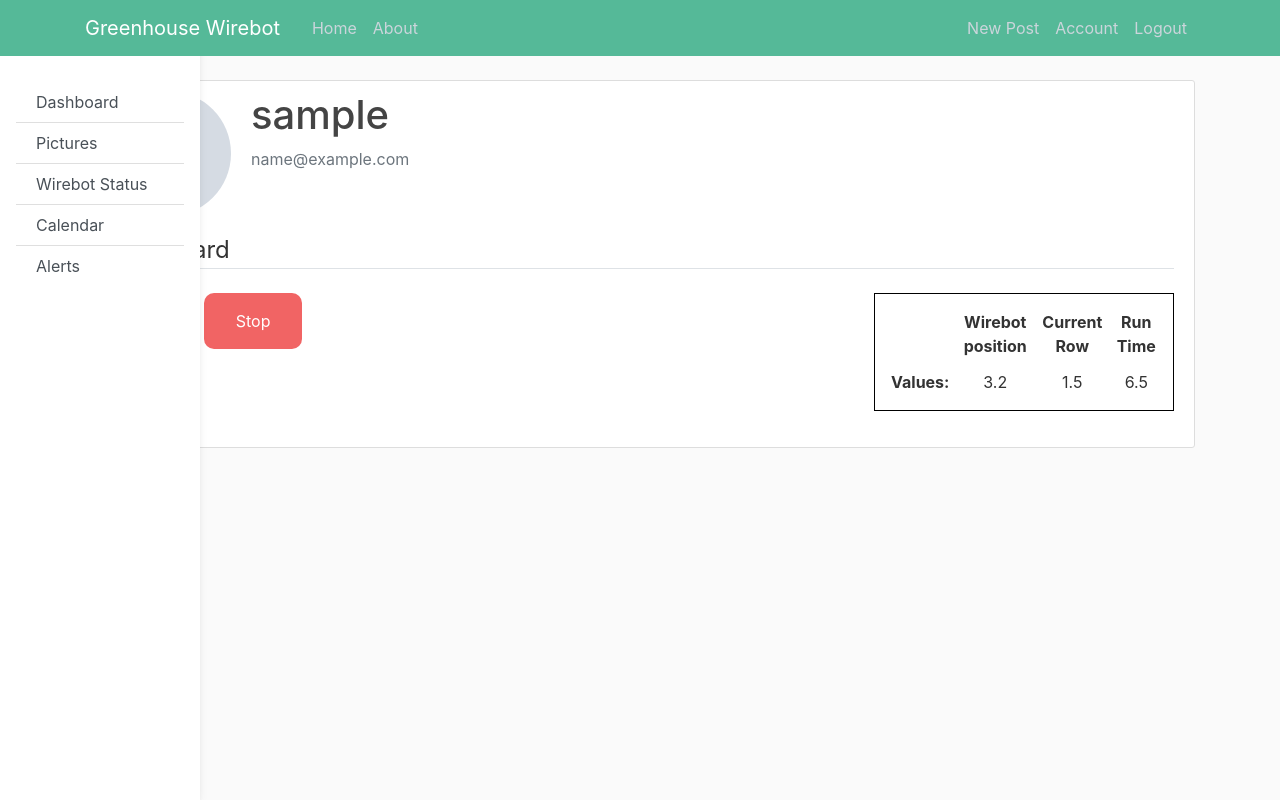
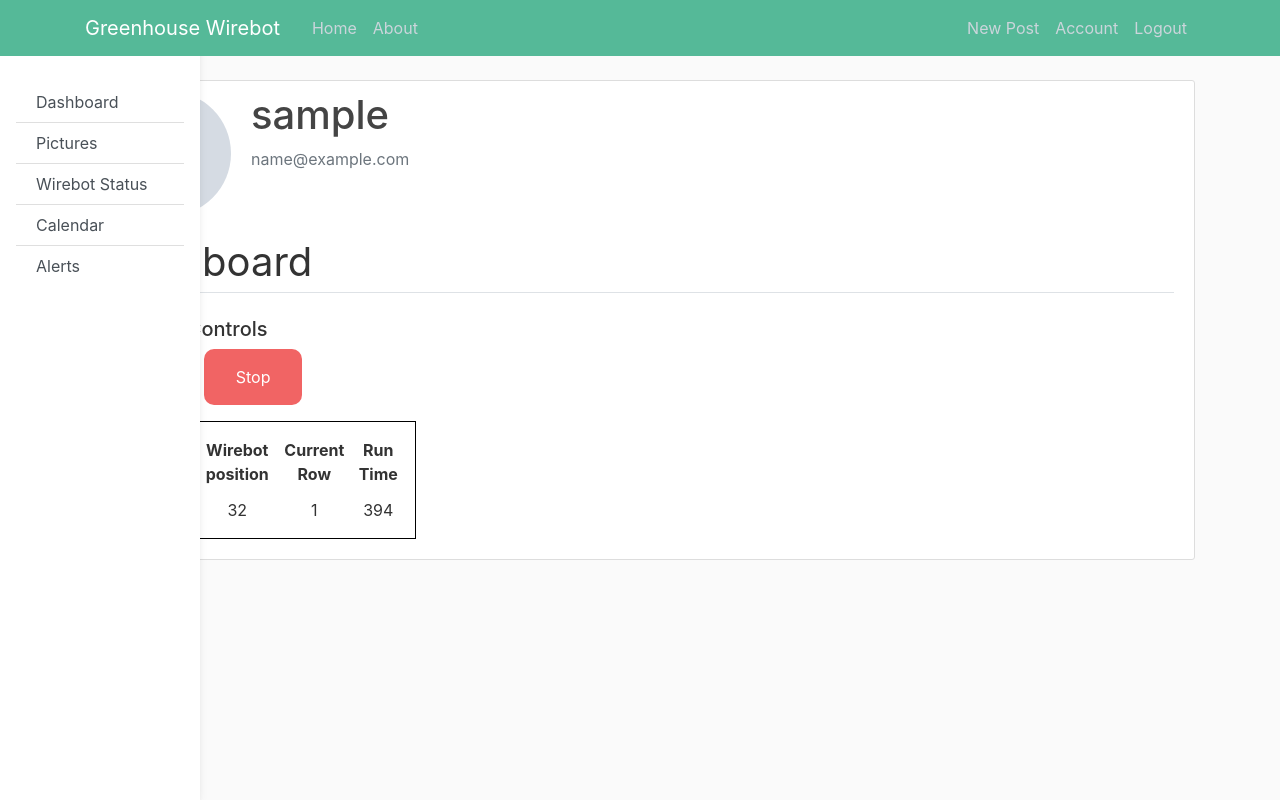
Before and after one commit to tamu-njarrett/wirebot-app, a Flask app: template wirebot/templates/dashboard.html in a window 1280 px wide. Run offline with Flask 3, Linux system fonts and the light colour scheme; a user stored in the database is signed in; tables that the repository leaves empty hold one stand-in row (values such as "Sample post"); the template is opened without the code that fills it: most values are stand-ins (such as "Sample title", 1, 10 or a date in 2020); grey boxes marked "Sample" are stand-in pictures; data that the repository does not hold is empty; some libraries are stand-ins or nearby versions.

Commit message:
Updated Dashboard layout

```diff
--- a/wirebot/__init__.py
+++ b/wirebot/__init__.py
@@ -5,7 +5,7 @@
 from flask_login import LoginManager
 from flask_mail import Mail
 from turbo_flask import Turbo
-from flask_socketio import SocketIO
+#from flask_socketio import SocketIO
 from wirebot.config import Config
 
 
@@ -17,7 +17,7 @@
 login_manager.login_message_category = 'info'   # bootstrap: flash message for logging in
 mail = Mail()
 turbo = Turbo()
-socketio = SocketIO()
+#socketio = SocketIO()
 
 def create_app(config_class=Config):
     app = Flask(__name__)
@@ -39,5 +39,5 @@
     app.register_blueprint(main)
     app.register_blueprint(errors)
 
-    socketio.init_app(app)
+    #socketio.init_app(app)
     return app
--- a/wirebot/sockets/events.py
+++ b/wirebot/sockets/events.py
@@ -7,7 +7,6 @@
 @sockets.on('connect')
 def connect():
     emit('after connect', {'data':'Howdy'})
-    print('Client device connected')
 
 @sockets.on('disconnect')
 def disconnect():
--- a/wirebot/static/main.css
+++ b/wirebot/static/main.css
@@ -136,7 +136,7 @@
 }
 
 .load {
-  float: right;
+  float: inherit;
   width: 300px;
   border: 1px solid black;
   margin-left: 10px;
--- a/wirebot/templates/about.html
+++ b/wirebot/templates/about.html
@@ -1,4 +1,8 @@
 {% extends "layout.html" %}
 {% block content %}
-    <h1>About Page</h1>
+<legend class="border-bottom mb-4" style="font-size:40px">What is a Wirebot?</legend>
+    <body>
+        <h4 style="padding-inline: 5px; padding-bottom: 10px">A wirebot is a a motor driven device that travels along a cable or cord.</h4>
+        <h5 style="padding-inline: 5px; padding-bottom: 10px">This web application allows users to control their wirebot and view pictures it has taken.</h5>
+    </body>
 {% endblock content %}
--- a/wirebot/templates/alerts.html
+++ b/wirebot/templates/alerts.html
@@ -12,7 +12,7 @@
     <fieldset class="form-group">
         <legend class="border-bottom mb-4">Alerts</legend>
         <div class="form-group">
-
+            <p class="article-content">### Alerts Under Construction ###</p>
         </div>
     {% endblock content %}
 </body>
--- a/wirebot/templates/calendar.html
+++ b/wirebot/templates/calendar.html
@@ -12,7 +12,7 @@
     <fieldset class="form-group">
         <legend class="border-bottom mb-4">Calendar</legend>
         <div class="form-group">
-
+            <p class="article-content">### Calendar Under Construction ###</p>
         </div>
     {% endblock content %}
 </body>
--- a/wirebot/templates/dashboard.html
+++ b/wirebot/templates/dashboard.html
@@ -18,14 +18,17 @@
             <p class="text-secondary">{{ current_user.email }}</p>
         </div>
     </div>
-    <fieldset class="form-group">
-        <legend class="border-bottom mb-4">Dashboard</legend>
-        {% include "dashboard_values.html" %}
-        <div class="form-group">
-            <form>
-                <button class="b b-run" name="Run" value="run">Run</button>
-                <button class="b b-stop" name="Stop" value="stop">Stop</button>
-            </form>
+        <legend class="border-bottom mb-4" style="font-size:40px">Dashboard</legend>
+
+        <div class="body">
+            <p class="h5">Wirebot Controls</p>
+            <div class="form-group">
+                <form>
+                    <button class="b b-run" name="Run" value="run">Run</button>
+                    <button class="b b-stop" name="Stop" value="stop">Stop</button>
+                </form>
+            </div>
+            {% include "dashboard_values.html" %}
         </div>
     {% endblock content %}
 </body>
--- a/wirebot/templates/pictures.html
+++ b/wirebot/templates/pictures.html
@@ -5,7 +5,7 @@
     <form method="POST" action="" enctype="multipart/form-data">
         {{ form.hidden_tag() }}
         <fieldset class="form-group">
-            <legend class="border-bottom mb-4">{{ legend }}</legend>
+            <legend class="border-bottom mb-4" style="font-size: 30px">{{ legend }}</legend>
             <!--Upload picture with post-->
             <div class="form-group">
                 {{ form.picture_list.label() }}
--- a/wirebot/templates/wirebot_status.html
+++ b/wirebot/templates/wirebot_status.html
@@ -12,7 +12,7 @@
     <fieldset class="form-group">
         <legend class="border-bottom mb-4">Wirebot Status</legend>
         <div class="form-group">
-
+            <p class="article-content">### Status Under Construction ###</p>
         </div>
     {% endblock content %}
 </body>
--- a/wirebot/users/routes.py
+++ b/wirebot/users/routes.py
@@ -5,7 +5,7 @@
 from wirebot.utils import run_wirebot, stop_wirebot
 from wirebot.users.forms import RegistrationForm, LoginForm, UpdateAccountForm, RequestResetForm, ResetPasswordForm, DashboardForm
 from wirebot.users.utils import save_picture_user, send_reset_email, update_dashboard
-import random, sys, threading
+import random, threading
 
 
 users = Blueprint('users', __name__, template_folder='templates')
@@ -112,11 +112,11 @@
 ### Placeholder for real time values coming from Jetson TCP stream
 @users.app_context_processor    # Using app_context_processor to inject values available even outside blueprint
 def inject_load():
-    if sys.platform.startswith('linux'):
-        with open('/proc/loadavg', 'rt') as f:
-            load = f.read().split()[0:3]
-    else:
-        load = [int(random.random() * 100) / 10 for _ in range(3)]
+    #load = [int(random.random() * 100) / 10 for _ in range(3)]
+    load = [int(random.random() * 100), int(random.randint(1,2)), int(random.random() * 1000)]
+    # wirebot_position = int(random.random() * 30)
+    # crop_row = int(random.uniform(0,2) * 2)
+    # run_time = time.localtime() - start_time()
     return {'load1': load[0], 'load5': load[1], 'load15': load[2]}
 
 
@@ -139,10 +139,10 @@
 
     return render_template('dashboard.html', title='Dashboard')
 
-@users.app_context_processor    # Using app_context_processor to inject values available even outside blueprint
-def inject_status():
-    load = [int(random.random() * 100) / 10 for _ in range(3)]
-    return {'load1': load[0], 'load5': load[1], 'load15': load[2]}
+# @users.app_context_processor    # Using app_context_processor to inject values available even outside blueprint
+# def inject_status():
+#     load = [int(random.random() * 100) / 10 for _ in range(3)]
+#     return {'load1': load[0], 'load5': load[1], 'load15': load[2]}
 
 @users.route("/Wirebot_Status", methods=['GET'])
 @login_required
--- a/wirebot/users/utils.py
+++ b/wirebot/users/utils.py
@@ -1,5 +1,4 @@
 import os, secrets, time
-from turtle import update
 from PIL import Image
 from flask import url_for, render_template, current_app
 from flask_mail import Message
```
Also changed, not shown: requirements.txt (+8 -1 lines), wirebot/static/crop_pics/3461b15709b0ee4c.jpg (added), wirebot/static/crop_pics/62b7937c8700aaa8.jpg (added), wirebot/static/profile_pics/2ecdfe48d632578c.png (added), wirebot/static/profile_pics/ba4002b6a8991fd4.png (added).
